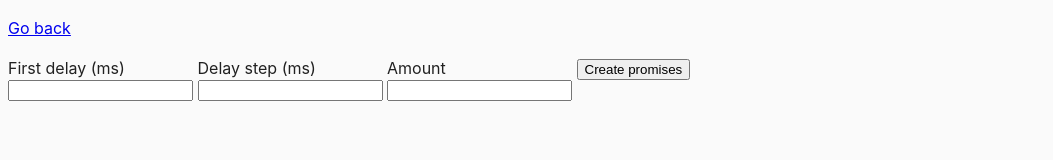
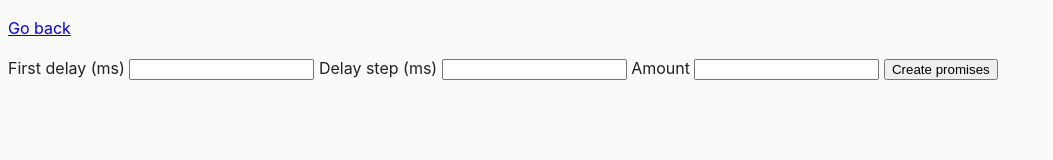
Before and after one commit to Denkovych/goit-js-hw-09, a website built with Parcel: page src/03-promises.html in a window 1280 px wide. Shown: the whole page, without its empty margins (0-1053 px from the left). Built offline with nearby package versions, Linux system fonts and the light colour scheme.

Commit message:
Update 03-promises.html

```diff
--- a/src/03-promises.html
+++ b/src/03-promises.html
@@ -4,7 +4,7 @@
     <meta charset="UTF-8" />
     <meta name="viewport" content="width=device-width, initial-scale=1.0" />
     <title>Promise generator</title>
-    <link rel="stylesheet" href="css/03promises.css" />
+
     <link rel="stylesheet" href="css/common.css" />
   </head>
   <body>
```
